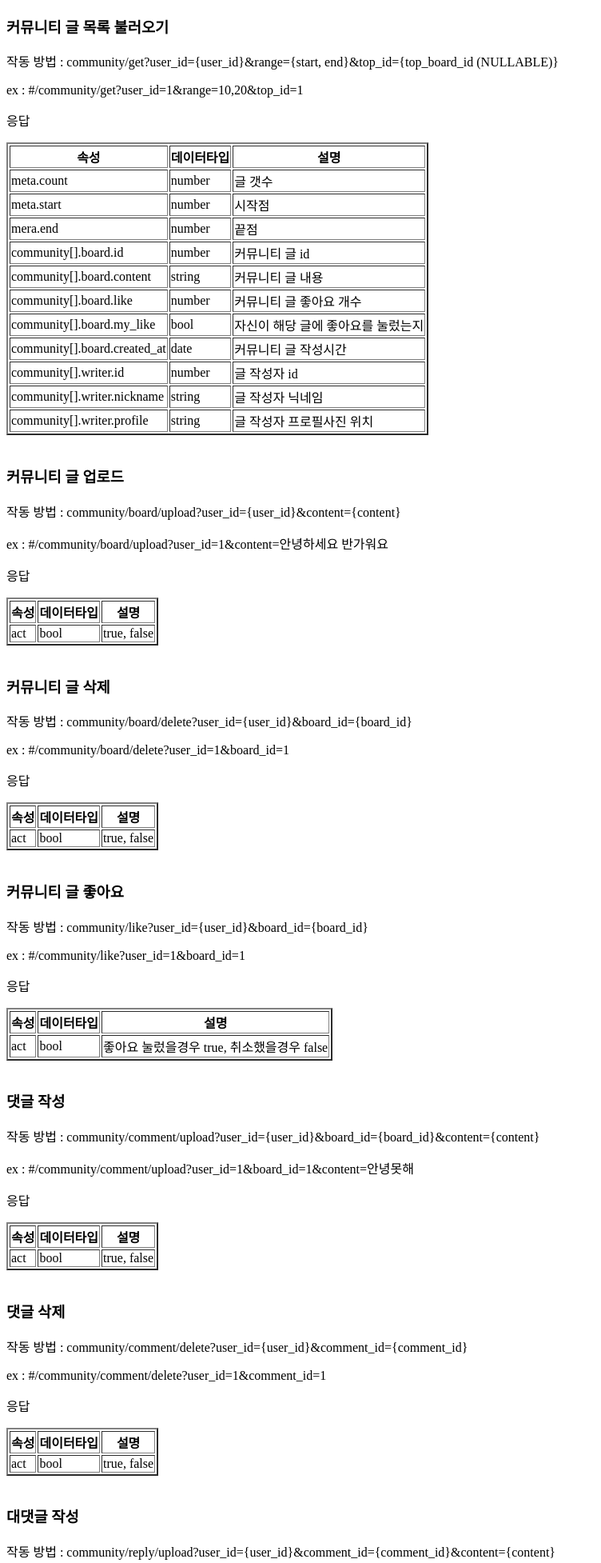
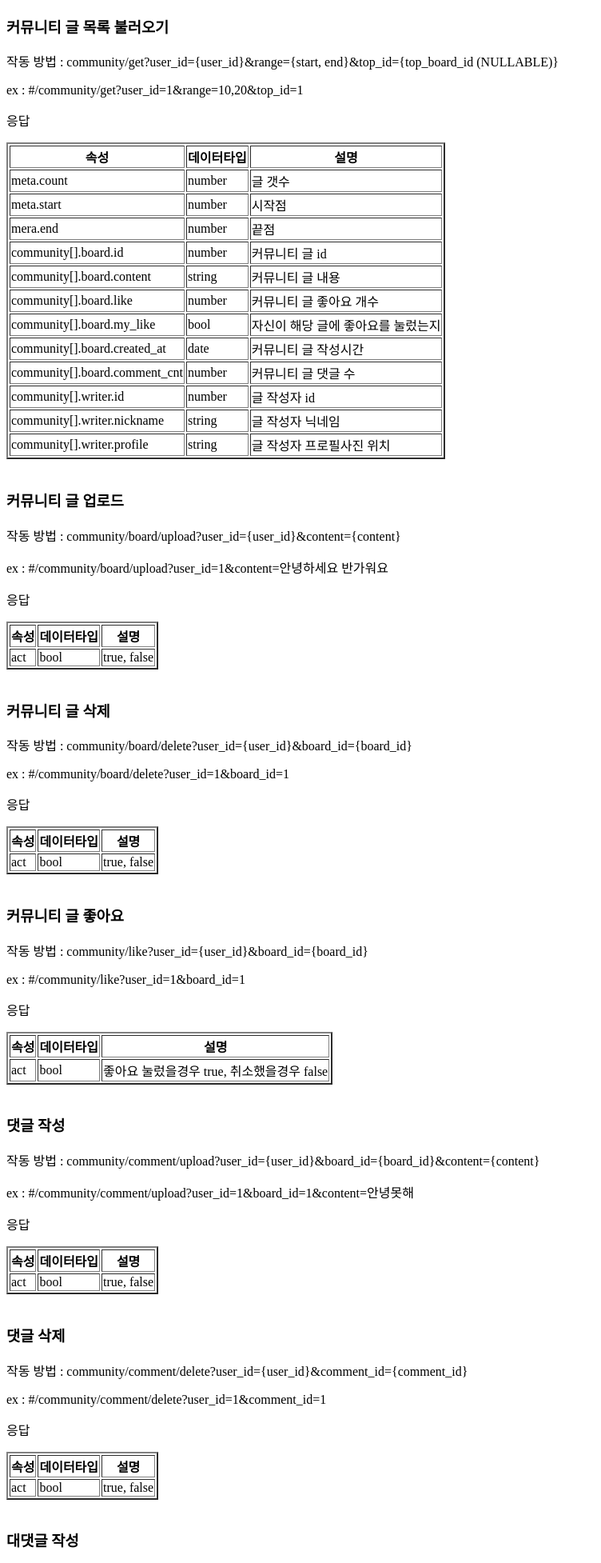
Before and after one commit to jisang0706/playde_server, a Python web app: template community/templates/community/community_intro.html in a window 1280 px wide. Shown: the top 1954 px of the page at 80% size, without its empty margins (0-752 px from the left). Run offline with Jinja, Linux system fonts and the light colour scheme; the template is opened without the code that fills it: most values are stand-ins (such as "Sample title", 1, 10 or a date in 2020).

Commit message:
커뮤니티 댓글수 수정

```diff
--- a/community/helper/JsonDictionary.py
+++ b/community/helper/JsonDictionary.py
@@ -20,7 +20,8 @@ def CommunityToDirectory(community, users, likes, my_likes, comments, rng):
                 'content': board.content,
                 'like': like,
                 'my_like': my_like,
-                'created_at': board.created_at
+                'created_at': board.created_at,
+                'comment_cnt': comment,
             },
             'writer':{
                 'id': user.id,
--- a/community/templates/community/community_intro.html
+++ b/community/templates/community/community_intro.html
@@ -52,6 +52,11 @@
             <td>community[].board.created_at</td>
             <td>date</td>
             <td>커뮤니티 글 작성시간</td>
+        </tr>
+        <tr>
+            <td>community[].board.comment_cnt</td>
+            <td>number</td>
+            <td>커뮤니티 글 댓글 수</td>
         </tr>
         <tr>
             <td>community[].writer.id</td>
--- a/main/models.py
+++ b/main/models.py
@@ -53,6 +53,7 @@ class CommentReply(models.Model):
     content = models.TextField()
     created_at = models.DateTimeField(auto_now=True)
     comment_id = models.IntegerField()
+    board_id = models.IntegerField(default=0, blank=True)
 
 class UserWishlist(models.Model):
     user_id = models.IntegerField()
```
Also changed, not shown: community/views.py (+5 -5 lines).
